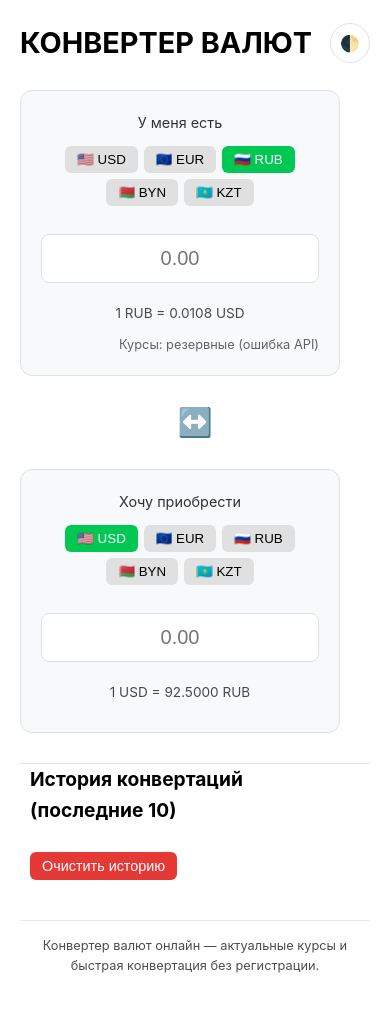
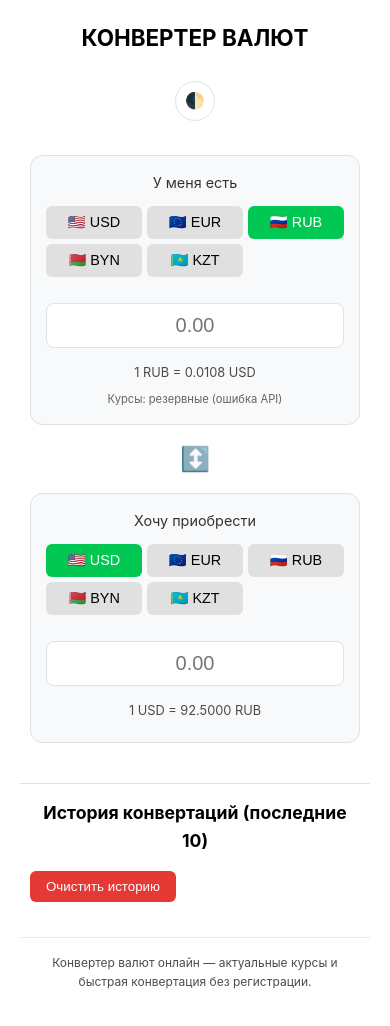
Before and after one commit to Yaroslav1805/currency-converter, a plain HTML site: page index.html in a window 390 px wide. Drawn offline with Linux system fonts and the light colour scheme; no server answers.

Commit message:
Update style.css

```diff
--- a/style.css
+++ b/style.css
@@ -180,34 +180,90 @@ h1 {
   border-top: 1px solid var(--border);
 }
 
-/* АДАПТИВНОСТЬ ИСТОРИИ ДЛЯ МОБИЛЬНЫХ УСТРОЙСТВ */
+/* =============== МОБИЛЬНЫЕ УСТРОЙСТВА =============== */
 @media (max-width: 480px) {
+  /* Заголовок */
+  h1 {
+    font-size: 1.4em;
+    text-align: center;
+    margin-bottom: 15px;
+  }
+
+  /* Шапка */
+  header {
+    flex-direction: column;
+    gap: 10px;
+    text-align: center;
+  }
+
+  /* Основной блок конвертера */
+  .converter {
+    flex-direction: column;
+    gap: 15px;
+    padding: 10px;
+  }
+
+  /* Блоки с валютами */
+  .box {
+    max-width: 100%;
+    padding: 15px;
+    margin: 0;
+  }
+
+  /* Кнопки выбора валюты */
+  .currency-selector {
+    display: grid;
+    grid-template-columns: repeat(3, 1fr);
+    gap: 5px;
+  }
+
+  .currency-btn {
+    padding: 8px 5px;
+    font-size: 0.9em;
+    justify-content: center;
+  }
+
+  /* Поля ввода */
+  .amount-input {
+    font-size: 20px;
+    padding: 10px;
+    margin: 10px 0;
+  }
+
+  /* Кнопка обмена */
+  .swap-btn {
+    margin: 5px 0;
+    font-size: 24px;
+    transform: rotate(90deg);
+  }
+
+  /* Информация о курсе */
+  .rate-info {
+    font-size: 0.8em;
+    margin: 5px 0;
+  }
+
+  /* История */
   .history-section {
-    padding: 0 10px;
+    padding: 15px 10px;
   }
 
   .history-section h2 {
-    font-size: 1.2em;
-    margin-bottom: 10px;
+    font-size: 1.1em;
+    text-align: center;
   }
 
-  #history-list {
-    font-size: 0.9em;
+  /* Футер */
+  .app-footer {
+    font-size: 0.75em;
+    padding: 15px 10px;
+    margin-top: 20px;
   }
 
-  #history-list li {
-    padding: 6px 0;
-    font-size: 0.85em;
-  }
-
-  #clear-history {
-    padding: 6px 12px;
-    font-size: 0.9em;
-    margin-top: 10px;
-  }
-
-  .app-footer {
-    font-size: 0.8em;
-    padding: 15px 0;
+  /* Информация об обновлении курсов */
+  #last-update {
+    font-size: 0.7em;
+    text-align: center;
+    margin-top: 8px;
   }
 }
```
